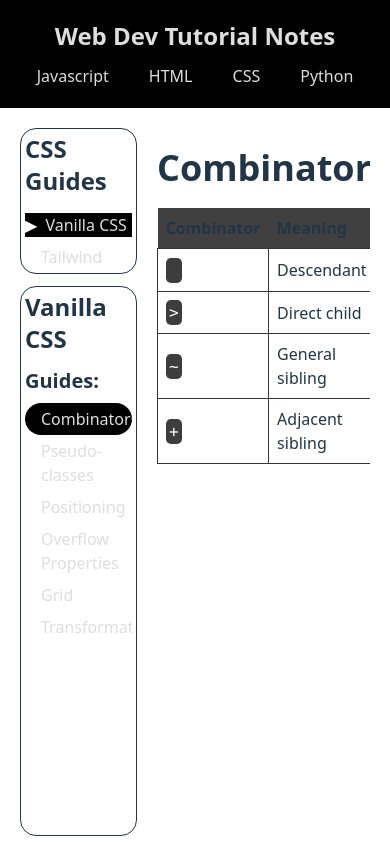
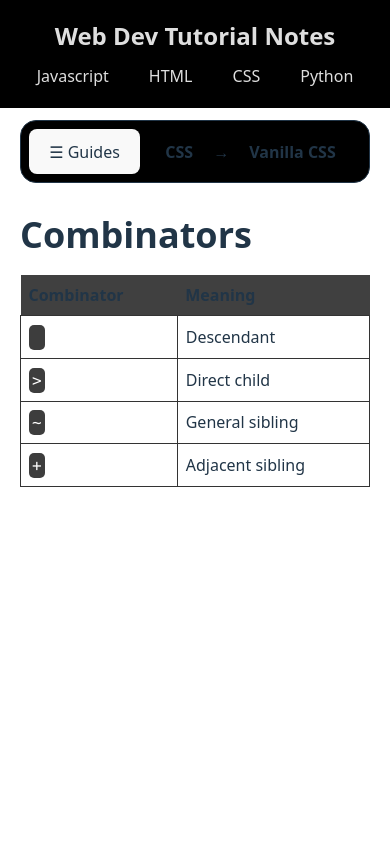
Before and after one commit to Ivan-Alexis-Tan/tutorial-compiled-notes, a React (Vite) app: page /guides/css/vanilla/vanillacssguide/1 in a window 390 px wide. Built offline with nearby package versions, Linux system fonts and the light colour scheme.

Commit message:
feat (sidebar): mobile device sidebar stylized

```diff
--- a/src/index.css
+++ b/src/index.css
@@ -14,7 +14,8 @@
   -webkit-font-smoothing: antialiased;
   -moz-osx-font-smoothing: grayscale;
 
-  --z-nav-bar: 200;
+  --z-nav-bar: 300;
+  --z-sidebar: 200;
   --z-ui-toggles: 100;
   --z-page: 1;
 
--- a/src/layout/GuidesLayout.jsx
+++ b/src/layout/GuidesLayout.jsx
@@ -1,14 +1,67 @@
 import { useParams, Outlet, Link, Navigate} from 'react-router-dom'
+import { useEffect, useState } from 'react';
+
+import { languageRoute } from '../routeData';
 
 import LanguagePage from '../pages/Language';
 import LibraryPage from '../pages/LibrarayPage';
 import SideBarLayout from './SideBarLayout';
 
 export default function GuidesLayout() {
+    const { language, library, id } = useParams()
+    const { langTitle, libData } = languageRoute(language)
+    const [showSidebar, setShowSidebar] = useState(false)
+
+    const libGuideTitle = libData(library)?.text
+    const isSimilarTitle = langTitle === libGuideTitle
+
+    useEffect(() => {
+        setShowSidebar(false)
+    }, [id])
+
     return (
         <>
+            {/* Mobile Device Sidebar Drawer */}
+            <div className='sticky top-28 flex items-center sm:hidden mb-3 border p-2 rounded-2xl bg-[hsl(0,0%,0%)]'>
+                <button onClick={_ => setShowSidebar(true)}>
+                    ☰ Guides
+                </button>
+
+                <div className={`flex flex-1 gap-5 justify-center
+                    [&>div]:font-bold [&>div]:hover:text-(--link-hover-text-clr) [&>div]:cursor-pointer`}>
+                    <div onClick={_ => setShowSidebar(true)}>
+                        {langTitle}
+                    </div>
+
+                    {!isSimilarTitle
+                        && <>
+                            &rarr;
+                            <div onClick={_ => setShowSidebar(true)}>
+                                {libGuideTitle}
+                            </div>
+                        </>
+                    }
+                </div>
+            </div>
+
+            {/* Mobile Device Sidebar */}
+            <div className={`
+                    fixed inset-0 z-(--z-ui-toggles) sm:hidden
+                    ${showSidebar ? "opacity-100 visible" : "opacity-0 invisible"}
+                    transition-all duration-200
+                    overflow-auto m-5 mt-27 min-h-0 rounded-2xl bg-[hsla(0,0%,27%,.93)]
+                `}
+            >
+                <div className='absolute top-1 right-1 hover:bg-black rounded-4xl'
+                    onClick={_ => setShowSidebar(false)}
+                >❌</div>
+
+                <SideBarLayout />
+            </div>
+
+            {/* Desktop Sidebar */}
             <div className='flex gap-5'>
-                <div className='sticky top-32 sm:top-23 w-[30vw] max-w-62 min-h-0 overflow-auto h-[calc(100vh-8.5rem)] sm:h-[calc(100vh-6rem)]'>
+                <div className='hidden sticky top-32 sm:top-23 w-[30vw] max-w-62 min-h-0 overflow-auto h-[calc(100vh-8.5rem)] sm:block sm:h-[calc(100vh-6rem)]'>
                     <SideBarLayout />
                 </div>
 
--- a/src/layout/RootLayout.jsx
+++ b/src/layout/RootLayout.jsx
@@ -6,7 +6,7 @@ import NavBar from "../pages/Nav"
 export default function RootLayout() {
     return (
         <>
-            <div className="sticky top-0 mb-5 z-(--z-nav-bar)">
+            <div className="sticky top-0 mb-3 z-(--z-nav-bar)">
                 <NavBar />
             </div>
 
```
